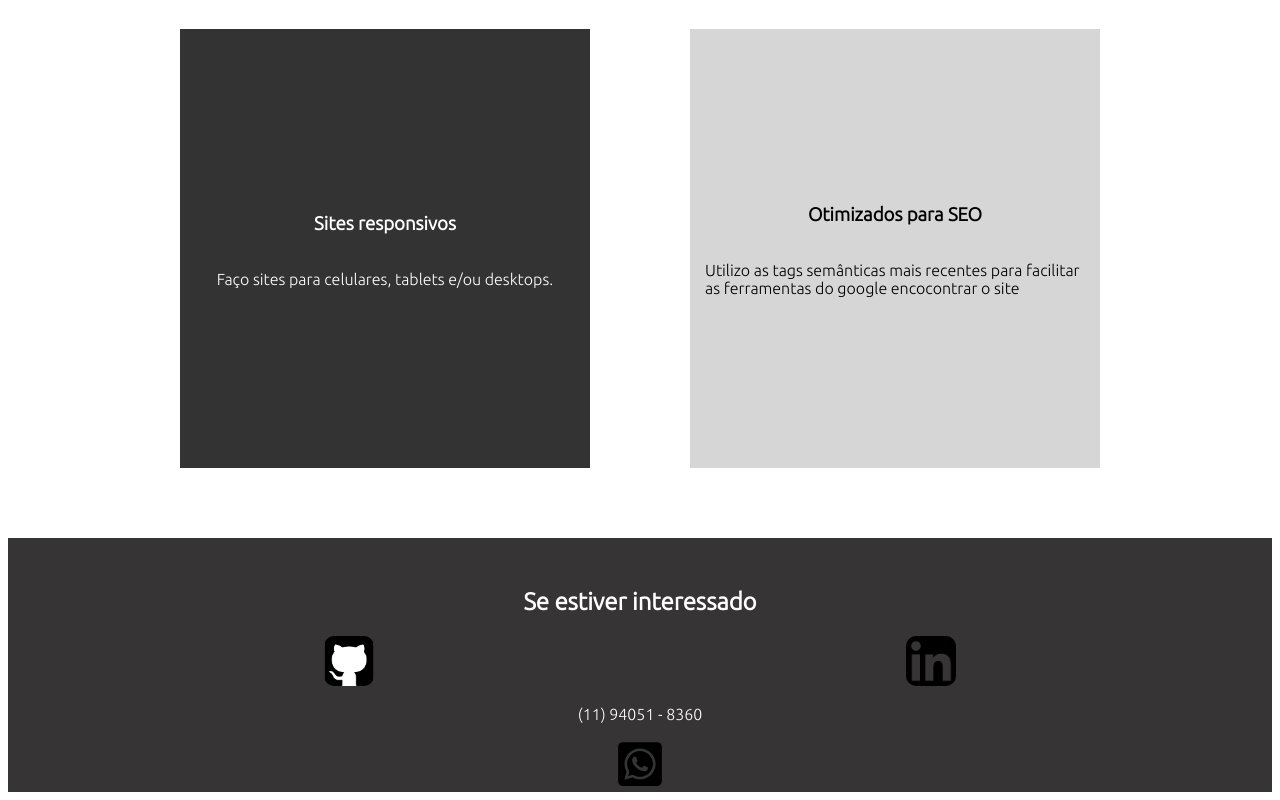
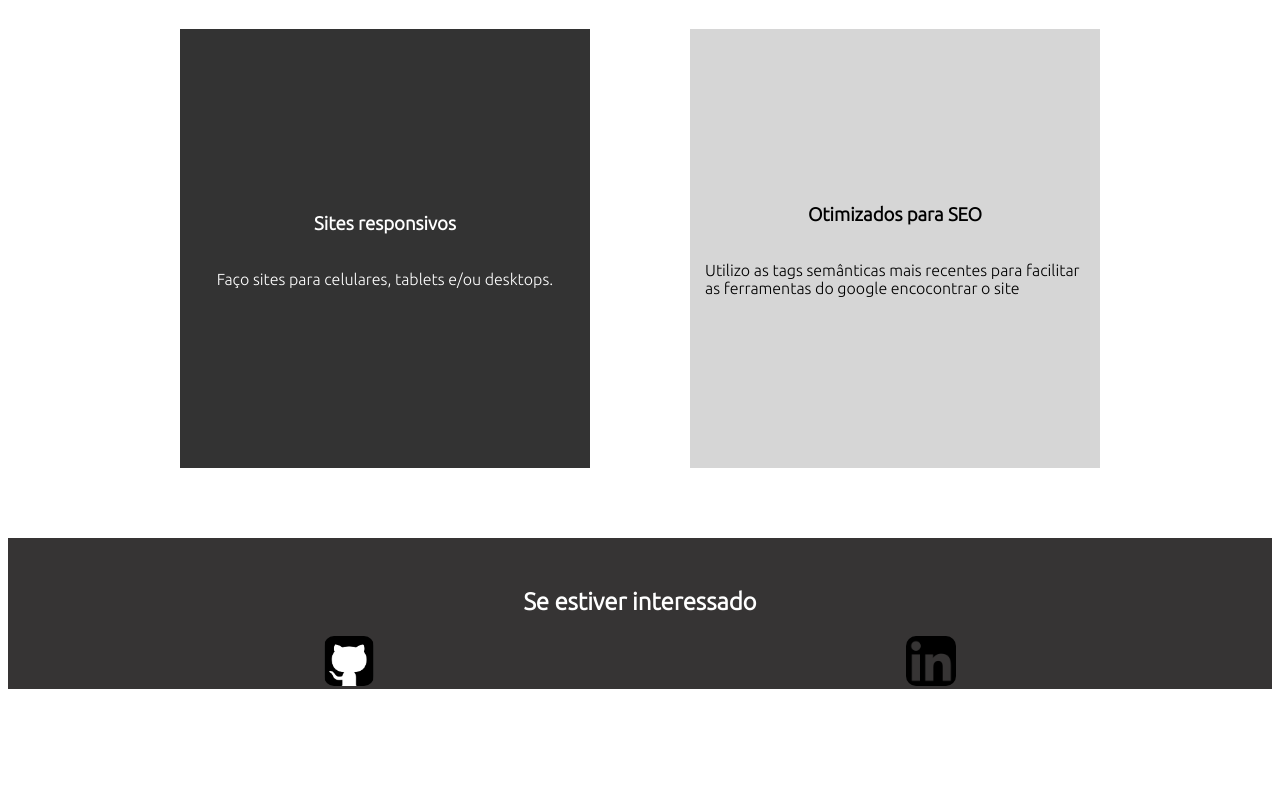
Before and after one commit to CauaSena/Portf-lio, a plain HTML site: page index.html in a window 1280 px wide. Shown: the part 753-1553 px from the top of the page. After the commit the page ends 1450 px from the top, so only its background shows below. Drawn offline with Linux system fonts and the light colour scheme.

Commit message:
Update index.html

```diff
--- a/index.html
+++ b/index.html
@@ -64,12 +64,6 @@
                 <a href="https://www.linkedin.com/in/cau%C3%A3-sena-7285aa248?lipi=urn%3Ali%3Apage%3Ad_flagship3_profile_view_base_contact_details%3BfzLLGIkfQAi60tlCJoOcNg%3D%3D"><img src="Imagens/linkee.png" alt=""></a>
            </div>
         </section>
-        <section class="ligar">
-           <div>
-                <p>(11) 94051 - 8360</p>
-                <img src="Imagens/square-whatsapp.svg" alt="">
-           </div>
-        </section>
     </footer>
 </body>
 </html>
```
